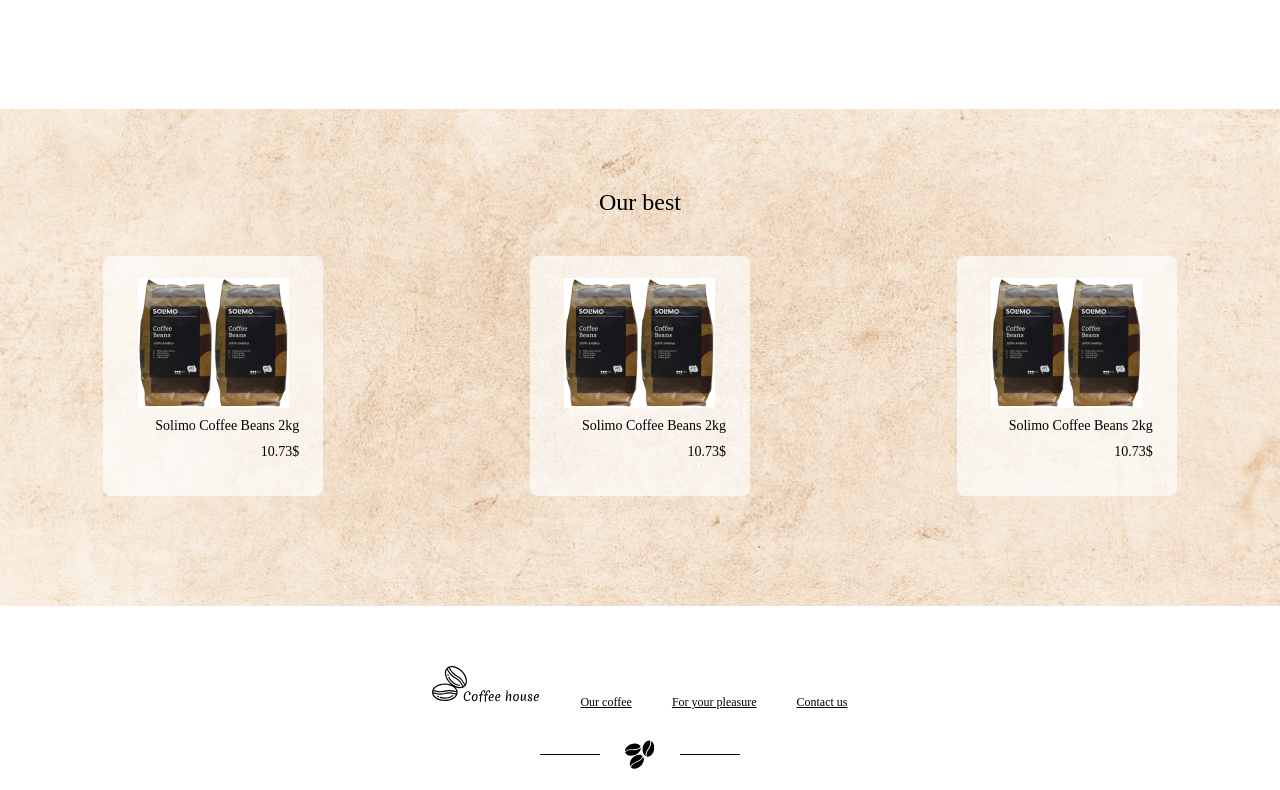
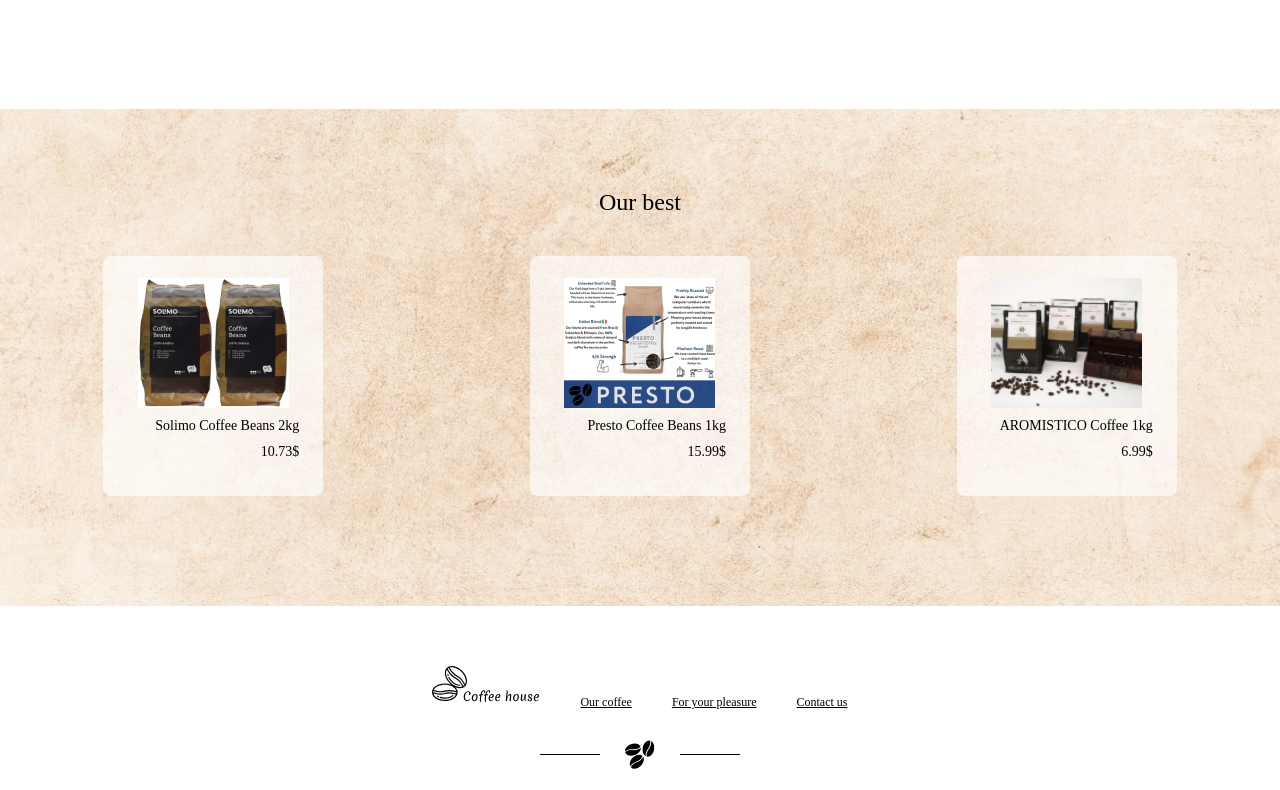
Before and after one commit to DaryaAnton/GLO-Vue.js, a Vue app: page / in a window 1280 px wide. Shown: the part 948-1738 px from the top of the page. Built offline with nearby package versions, Linux system fonts and the light colour scheme; the HTML template or start-up script is replaced by a standard one.

Commit message:
Объект props.lesson05

```diff
--- a/src/components/CardBestComponent.vue
+++ b/src/components/CardBestComponent.vue
@@ -1,7 +1,30 @@
 <template>
-  <div class="best__item">
-    <img src="@/assets/img/coffee-1.jpg" alt="coffee" />
-    <div class="best__item-title">Solimo Coffee Beans 2kg</div>
-    <div class="best__item-price">10.73$</div>
+  <div :class="classItem">
+    <img :src="require(`@/assets/img/${img}`)" :alt="img" />
+    <div class="best__item-title">{{ name }}</div>
+    <div class="best__item-price">{{ price }}$</div>
   </div>
 </template>
+
+<script>
+export default {
+  props: {
+    name: {
+      type: String,
+      required: true
+    },
+    price: {
+      type: Number,
+      required: true
+    },
+    img: {
+      type: String,
+      required: true
+    },
+    classItem: {
+      type: String,
+      required: false
+    }
+  }
+}
+</script>
--- a/src/components/FooterComponent.vue
+++ b/src/components/FooterComponent.vue
@@ -9,15 +9,9 @@
                 <img :src="require(`@/assets/logo/${links[0].icon}`)" :alt="links[0].icon" />
               </router-link>
             </li>
-            <li class="footer__item">
-              <router-link :to="links[1].link">{{ links[1].text }}</router-link>
-            </li>
-            <li class="footer__item">
-              <router-link :to="links[2].link">{{ links[2].text }}</router-link>
-            </li>
-            <li class="footer__item">
-              <router-link :to="links[3].link">{{ links[3].text }}</router-link>
-            </li>
+            <NavLink classLink="footer__item" :text="links[1].text" :link="links[1].link" />
+            <NavLink classLink="footer__item" :text="links[2].text" :link="links[2].link" />
+            <NavLink classLink="footer__item" :text="links[3].text" :link="links[3].link" />
           </ul>
         </div>
       </div>
@@ -27,8 +21,10 @@
 </template>
 
 <script>
+import NavLink from '@/components/NavLink.vue'
 
 export default {
+  components: { NavLink },
   data() {
     return {
       links: [
--- a/src/components/NavBarComponent.vue
+++ b/src/components/NavBarComponent.vue
@@ -6,22 +6,18 @@
 					<img :src="require(`@/assets/logo/${links[0].icon}`)" :alt="links[0].icon" />
 				</router-link>
 			</li>
-			<li class="header__item">
-				<router-link :to="links[1].link">{{ links[1].text }}</router-link>
-			</li>
-			<li class="header__item">
-				<router-link :to="links[2].link">{{ links[2].text }}</router-link>
-			</li>
-			<li class="header__item">
-				<router-link :to="links[3].link">{{ links[3].text }}</router-link>
-			</li>
+			<NavLink classLink="header__item" :text="links[1].text" :link="links[1].link" />
+			<NavLink classLink="header__item" :text="links[2].text" :link="links[2].link" />
+			<NavLink classLink="header__item" :text="links[3].text" :link="links[3].link" />
 		</ul>
 	</header>
 </template>
 
 <script>
+import NavLink from '@/components/NavLink.vue'
 
 export default {
+	components: { NavLink },
 	data() {
 		return {
 			links: [
--- /dev/null
+++ b/src/components/NavLink.vue
@@ -0,0 +1,24 @@
+<template>
+  <li :class="classLink">
+    <router-link :to="link">{{ text }}</router-link>
+  </li>
+</template>
+
+<script>
+export default {
+  props: {
+    text: {
+      type: String,
+      required: false
+    },
+    link: {
+      type: String,
+      required: true
+    },
+    classLink: {
+      type: String,
+      required: true
+    }
+  }
+}
+</script>
--- a/src/views/HeroView.vue
+++ b/src/views/HeroView.vue
@@ -53,9 +53,12 @@
           <div class="col-lg-10 offset-lg-1">
 
             <div class="best__wrapper">
-              <CardBestComponent />
-              <CardBestComponent />
-              <CardBestComponent />
+              <CardBestComponent classItem="best__item" :name="bestsellers[0].name" :price="bestsellers[0].price"
+                :img="bestsellers[0].img" />
+              <CardBestComponent classItem="best__item" :name="bestsellers[1].name" :price="bestsellers[1].price"
+                :img="bestsellers[1].img" />
+              <CardBestComponent classItem="best__item" :name="bestsellers[2].name" :price="bestsellers[2].price"
+                :img="bestsellers[2].img" />
             </div>
 
           </div>
@@ -72,24 +75,24 @@
   components: { NavBarComponent, CardBestComponent },
   data() {
     return {
-      cards: [
+      bestsellers: [
         {
           id: 0,
           img: 'coffee-1.jpg',
-          title: 'Solimo Coffee Beans 2kg',
-          price: '10.73$'
+          name: 'Solimo Coffee Beans 2kg',
+          price: 10.73
         },
         {
           id: 1,
           img: 'coffee-2.jpg',
-          title: 'Presto Coffee Beans 1kg',
-          price: '15.99$'
+          name: 'Presto Coffee Beans 1kg',
+          price: 15.99
         },
         {
           id: 2,
           img: 'coffee-3.jpg',
-          title: 'AROMISTICO Coffee 1kg',
-          price: '6.99$'
+          name: 'AROMISTICO Coffee 1kg',
+          price: 6.99
         },
       ]
     }
--- a/src/views/OurCoffeeView.vue
+++ b/src/views/OurCoffeeView.vue
@@ -54,12 +54,18 @@
 				<div class="row">
 					<div class="col-lg-10 offset-lg-1">
 						<div class="shop__wrapper">
-							<CardBestComponent />
-							<CardBestComponent />
-							<CardBestComponent />
-							<CardBestComponent />
-							<CardBestComponent />
-							<CardBestComponent />
+							<CardBestComponent classItem="shop__item" :name="coffee[0].name" :price="coffee[0].price"
+								:img="coffee[0].img" />
+							<CardBestComponent classItem="shop__item" :name="coffee[1].name" :price="coffee[1].price"
+								:img="coffee[1].img" />
+							<CardBestComponent classItem="shop__item" :name="coffee[2].name" :price="coffee[2].price"
+								:img="coffee[2].img" />
+							<CardBestComponent classItem="shop__item" :name="coffee[3].name" :price="coffee[3].price"
+								:img="coffee[3].img" />
+							<CardBestComponent classItem="shop__item" :name="coffee[4].name" :price="coffee[4].price"
+								:img="coffee[4].img" />
+							<CardBestComponent classItem="shop__item" :name="coffee[5].name" :price="coffee[5].price"
+								:img="coffee[5].img" />
 						</div>
 					</div>
 				</div>
@@ -75,47 +81,47 @@
 	components: { NavBarComponent, CardBestComponent },
 	data() {
 		return {
-			cards: [
+			coffee: [
 				{
 					id: 0,
 					img: 'good-1.jpg',
-					title: 'Solimo Coffee Beans 2kg',
-					price: '10.73$',
+					name: 'Solimo Coffee Beans 2kg',
+					price: 10.73,
 					country: 'Brazil'
 				},
 				{
 					id: 1,
 					img: 'good-1.jpg',
-					title: 'Presto Coffee Beans 1kg',
-					price: '15.99$',
+					name: 'Presto Coffee Beans 1kg',
+					price: 15.99,
 					country: 'Argentina'
 				},
 				{
 					id: 2,
 					img: 'good-1.jpg',
-					title: 'AROMISTICO Coffee 1kg',
-					price: '6.99$',
+					name: 'AROMISTICO Coffee 1kg',
+					price: 6.99,
 					country: 'Colombia'
 				},
 				{
 					id: 3,
 					img: 'good-1.jpg',
-					title: 'Caffe Molinari 2kg',
-					price: '12.11$',
+					name: 'Caffe Molinari 2kg',
+					price: 12.11,
 					country: 'Zimbabwe'
 				},
 				{
 					id: 4,
 					img: 'good-1.jpg',
-					title: 'De Roccis 10kg',
-					price: '18.97$',
+					name: 'De Roccis 10kg',
+					price: 18.97,
 					country: 'Waorania'
 				},
 				{
 					id: 5,
 					img: 'good-1.jpg',
-					title: 'Ionia 1.5kg',
-					price: '5.19$',
+					name: 'Ionia 1.5kg',
+					price: 5.19,
 					country: 'Russia'
 				},
 			]
--- a/src/views/YourPleasureView.vue
+++ b/src/views/YourPleasureView.vue
@@ -36,12 +36,18 @@
         <div class="row">
           <div class="col-lg-10 offset-lg-1">
             <div class="shop__wrapper">
-              <CardBestComponent />
-              <CardBestComponent />
-              <CardBestComponent />
-              <CardBestComponent />
-              <CardBestComponent />
-              <CardBestComponent />
+              <CardBestComponent classItem="shop__item" :name="goods[0].name" :price="goods[0].price"
+                :img="goods[0].img" />
+              <CardBestComponent classItem="shop__item" :name="goods[1].name" :price="goods[1].price"
+                :img="goods[1].img" />
+              <CardBestComponent classItem="shop__item" :name="goods[2].name" :price="goods[2].price"
+                :img="goods[2].img" />
+              <CardBestComponent classItem="shop__item" :name="goods[3].name" :price="goods[3].price"
+                :img="goods[3].img" />
+              <CardBestComponent classItem="shop__item" :name="goods[4].name" :price="goods[4].price"
+                :img="goods[4].img" />
+              <CardBestComponent classItem="shop__item" :name="goods[5].name" :price="goods[5].price"
+                :img="goods[5].img" />
             </div>
           </div>
         </div>
@@ -57,47 +63,47 @@
   components: { NavBarComponent, CardBestComponent },
   data() {
     return {
-      cards: [
+      goods: [
         {
           id: 0,
           img: 'good-1.jpg',
-          title: 'Solimo Coffee Beans 2kg',
-          price: '10.73$',
+          name: 'Solimo Coffee Beans 2kg',
+          price: 10.73,
           country: 'Brazil'
         },
         {
           id: 1,
           img: 'good-1.jpg',
-          title: 'Presto Coffee Beans 1kg',
-          price: '15.99$',
+          name: 'Presto Coffee Beans 1kg',
+          price: 15.99,
           country: 'Argentina'
         },
         {
           id: 2,
           img: 'good-1.jpg',
-          title: 'AROMISTICO Coffee 1kg',
-          price: '6.99$',
+          name: 'AROMISTICO Coffee 1kg',
+          price: 6.99,
           country: 'Colombia'
         },
         {
           id: 3,
           img: 'good-1.jpg',
-          title: 'Caffe Molinari 2kg',
-          price: '12.11$',
+          name: 'Caffe Molinari 2kg',
+          price: 12.11,
           country: 'Zimbabwe'
         },
         {
           id: 4,
           img: 'good-1.jpg',
-          title: 'De Roccis 10kg',
-          price: '18.97$',
+          name: 'De Roccis 10kg',
+          price: 18.97,
           country: 'Waorania'
         },
         {
           id: 5,
           img: 'good-1.jpg',
-          title: 'Ionia 1.5kg',
-          price: '5.19$',
+          name: 'Ionia 1.5kg',
+          price: 5.19,
           country: 'Russia'
         },
 
```
